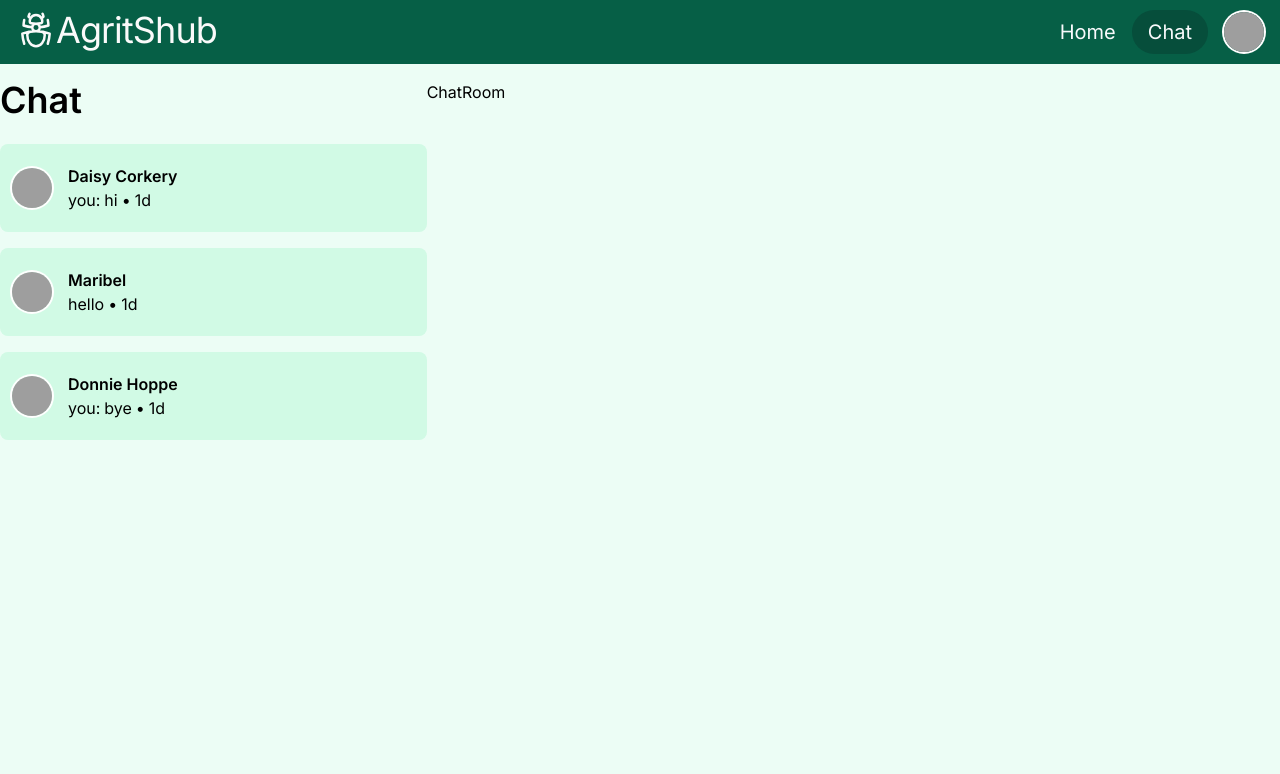
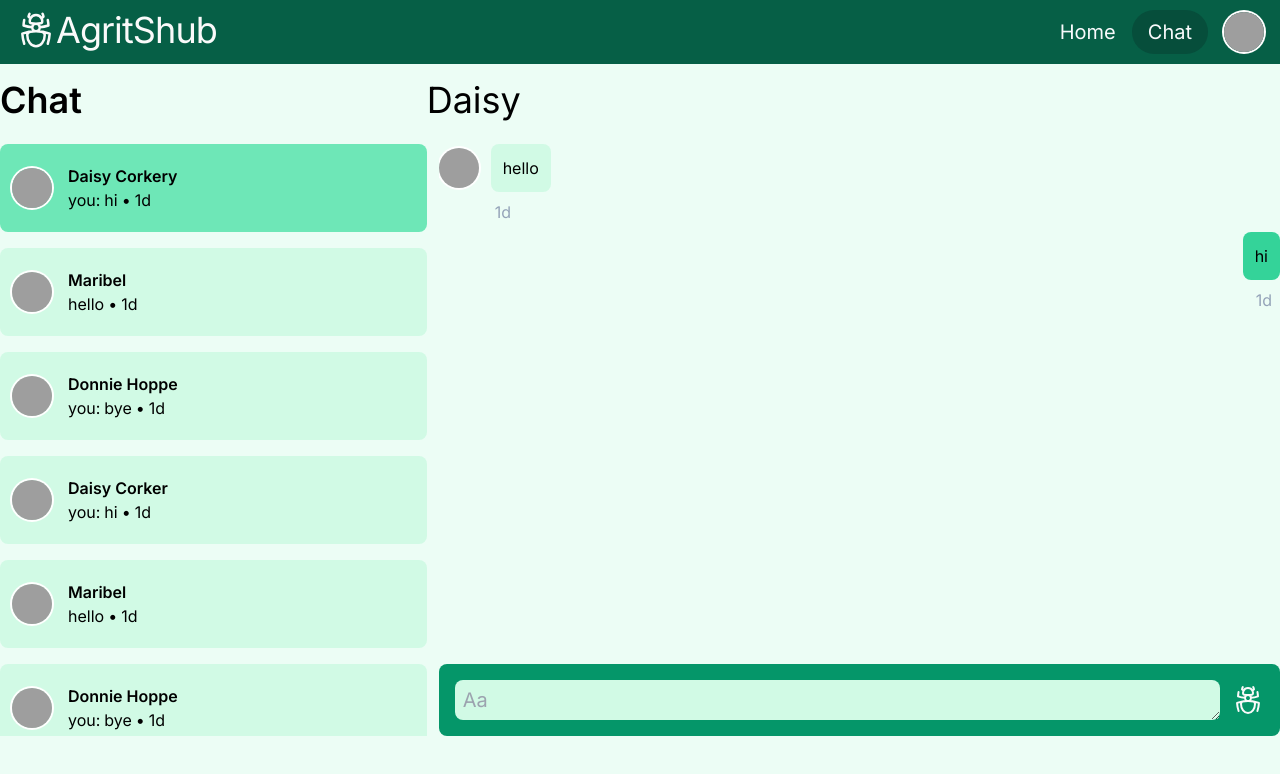
Before and after one commit to thitipongr/AgritechSocialHub, a Next.js app: page /chat in a window 1280 px wide. Shown: the top 774 px of the page. Built offline with nearby package versions, Linux system fonts and the light colour scheme; grey boxes are pictures that could not be loaded.

Commit message:
chat room done

```diff
--- a/app/chat/page.jsx
+++ b/app/chat/page.jsx
@@ -5,12 +5,13 @@ import ChatRoom from "../components/chat/ChatRoom";
 const Chat = () => {
   return (
     <>
-      <div className="flex">
-        <div className="w-4/12">
+      <div className="flex h-screen -my-20">
+        <div className="w-4/12 mt-20">
           <div className="text-4xl font-semibold">Chat</div>
           <FriendsList />
         </div>
-        <div className="w-8/12">
+        <div className="w-8/12 mt-20">
+          <div className="flex text-4xl items-center">Daisy</div>
           <ChatRoom />
         </div>
       </div>
--- a/app/components/chat/ChatRoom.jsx
+++ b/app/components/chat/ChatRoom.jsx
@@ -1,9 +1,18 @@
-import React from 'react'
+import React from "react";
+import ChatRoomInput from "./ChatRoomInput";
+import ChatRoomDetail from "./ChatRoomDetail";
 
 const ChatRoom = () => {
   return (
-    <div>ChatRoom</div>
-  )
-}
+    <>
+      <div className="ml-3 mt-4 h-5/6 overflow-auto relative">
+        <div className="h-full overflow-auto relative">
+          <ChatRoomDetail />
+        </div>
+        <ChatRoomInput />
+      </div>
+    </>
+  );
+};
 
-export default ChatRoom
+export default ChatRoom;
--- /dev/null
+++ b/app/components/chat/ChatRoomDetail.jsx
@@ -0,0 +1,23 @@
+import React from "react";
+import ChatRoomDetailItem from "./ChatRoomDetailItem";
+const mockChatDetail = [
+  {
+    owner: false,
+    txt: "hello",
+    date: "1d",
+  },
+  { owner: true, txt: "hi", date: "1d" },
+];
+const ChatRoomDetail = () => {
+  return (
+    <>
+      <div className="flex flex-col pb-20">
+        {mockChatDetail.map((data, index) => (
+          <ChatRoomDetailItem key={index} data={data} />
+        ))}
+      </div>
+    </>
+  );
+};
+
+export default ChatRoomDetail;
--- /dev/null
+++ b/app/components/chat/ChatRoomDetailItem.jsx
@@ -0,0 +1,43 @@
+import clsx from "clsx";
+import React from "react";
+import ProfileImg from "../ProfileImg";
+
+const ChatRoomDetailItem = ({ data }) => {
+  const { owner, txt, date } = data;
+
+  return (
+    <div className="flex flex-col">
+      <div
+        className={clsx("flex flex-row items-start", {
+          "flex-row-reverse": owner,
+        })}
+      >
+        <div className={clsx("flex mr-3 mt-3 flex", { hidden: owner })}>
+          <ProfileImg
+            imgSrc={"https://avatars.githubusercontent.com/u/144009673"}
+            size={10}
+          />
+        </div>
+        <div
+          className={clsx(
+            "my-2 p-3 rounded-lg bg-emerald-100 max-w-[70%] break-words",
+            { "bg-emerald-400 ": owner }
+          )}
+        >
+          {txt}
+        </div>
+        <div></div>
+      </div>
+      <div
+        className={clsx("flex flex-row items-start text-slate-400", {
+          "flex-row-reverse mr-2": owner,
+          "ml-14": !owner,
+        })}
+      >
+        {date}
+      </div>
+    </div>
+  );
+};
+
+export default ChatRoomDetailItem;
--- /dev/null
+++ b/app/components/chat/ChatRoomInput.jsx
@@ -0,0 +1,33 @@
+import React from "react";
+
+const ChatRoomInput = () => {
+  return (
+    <>
+      <div className="rounded-lg bg-emerald-600 p-4 flex flex-row absolute bottom-0 w-full">
+        <textarea
+          className="w-full h-10 rounded-lg border-0 text-xl text-gray-900 placeholder:text-gray-400 focus:ring-1 leading-8 bg-emerald-100 mr-3 px-2 py-1"
+          placeholder="Aa"
+        ></textarea>
+        <button>
+          <svg
+            xmlns="http://www.w3.org/2000/svg"
+            fill="none"
+            viewBox="0 0 24 24"
+            strokeWidth={1.5}
+            stroke="currentColor"
+            ChatRoomDetail
+            className="w-8 h-8 text-neutral-50"
+          >
+            <path
+              strokeLinecap="round"
+              strokeLinejoin="round"
+              d="M12 12.75c1.148 0 2.278.08 3.383.237 1.037.146 1.866.966 1.866 2.013 0 3.728-2.35 6.75-5.25 6.75S6.75 18.728 6.75 15c0-1.046.83-1.867 1.866-2.013A24.204 24.204 0 0112 12.75zm0 0c2.883 0 5.647.508 8.207 1.44a23.91 23.91 0 01-1.152 6.06M12 12.75c-2.883 0-5.647.508-8.208 1.44.125 2.104.52 4.136 1.153 6.06M12 12.75a2.25 2.25 0 002.248-2.354M12 12.75a2.25 2.25 0 01-2.248-2.354M12 8.25c.995 0 1.971-.08 2.922-.236.403-.066.74-.358.795-.762a3.778 3.778 0 00-.399-2.25M12 8.25c-.995 0-1.97-.08-2.922-.236-.402-.066-.74-.358-.795-.762a3.734 3.734 0 01.4-2.253M12 8.25a2.25 2.25 0 00-2.248 2.146M12 8.25a2.25 2.25 0 012.248 2.146M8.683 5a6.032 6.032 0 01-1.155-1.002c.07-.63.27-1.222.574-1.747m.581 2.749A3.75 3.75 0 0115.318 5m0 0c.427-.283.815-.62 1.155-.999a4.471 4.471 0 00-.575-1.752M4.921 6a24.048 24.048 0 00-.392 3.314c1.668.546 3.416.914 5.223 1.082M19.08 6c.205 1.08.337 2.187.392 3.314a23.882 23.882 0 01-5.223 1.082"
+            />
+          </svg>
+        </button>
+      </div>
+    </>
+  );
+};
+
+export default ChatRoomInput;
--- a/app/components/chat/FriendsList.jsx
+++ b/app/components/chat/FriendsList.jsx
@@ -29,12 +29,66 @@ const friendListInitial = [
       date: "1d",
     },
   },
+  {
+    userName: "Daisy Corker",
+    userImg: "https://avatars.githubusercontent.com/u/144009676",
+    latestChat: {
+      owner: true,
+      txt: "hi",
+      date: "1d",
+    },
+  },
+  {
+    userName: "Maribel",
+    userImg: "https://avatars.githubusercontent.com/u/144009677",
+    latestChat: {
+      owner: false,
+      txt: "hello",
+      date: "1d",
+    },
+  },
+  {
+    userName: "Donnie Hoppe",
+    userImg: "https://avatars.githubusercontent.com/u/144009682",
+    latestChat: {
+      owner: true,
+      txt: "bye",
+      date: "1d",
+    },
+  },
+  {
+    userName: "Daisy kery",
+    userImg: "https://avatars.githubusercontent.com/u/144009679",
+    latestChat: {
+      owner: true,
+      txt: "hi",
+      date: "1d",
+    },
+  },
+  {
+    userName: "Maribel",
+    userImg: "https://avatars.githubusercontent.com/u/144009680",
+    latestChat: {
+      owner: false,
+      txt: "hello",
+      date: "1d",
+    },
+  },
+  {
+    userName: "Donnie Hoppe",
+    userImg: "https://avatars.githubusercontent.com/u/144009681",
+    latestChat: {
+      owner: true,
+      txt: "bye",
+      date: "1d",
+    },
+  },
 ];
 
 const FriendsList = () => {
   return (
     <>
-      <div className="flex flex-col my-4">
+      <div className="flex flex-col mt-4 h-5/6 overflow-auto">
         {friendListInitial.map((data, index) => (
           <FriendsListItem key={index} data={data} />
         ))}
--- a/app/components/chat/FriendsListItem.jsx
+++ b/app/components/chat/FriendsListItem.jsx
@@ -1,14 +1,20 @@
 import React from "react";
 import ProfileImg from "../ProfileImg";
+import clsx from "clsx";
 
 const FriendsListItem = ({ data }) => {
   const { userName, userImg, latestChat } = data;
 
   return (
     <>
-      <div className="flex flex-row my-2 p-3 rounded-lg bg-emerald-100 hover:bg-emerald-200">
+      <div
+        className={clsx(
+          "flex flex-row my-2 p-3 rounded-lg bg-emerald-100 hover:bg-emerald-200 justify-center",
+          { "bg-emerald-300": userName === "Daisy Corkery" }
+        )}
+      >
         <ProfileImg imgSrc={userImg} size={10} />
-        <div className="w-full mx-2 p-2">
+        <div className="w-full mx-2 p-2 hidden sm:flex sm:flex-col">
           <div className="font-semibold">{userName}</div>
           <div className="flex flex-row">
             {latestChat.owner ? <div className="mr-1">you:</div> : ""}
```
